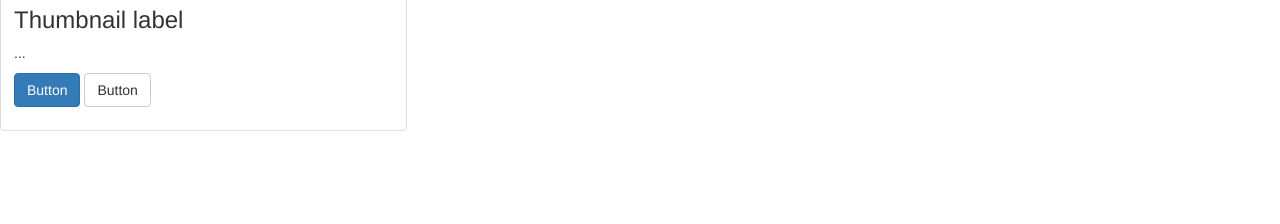
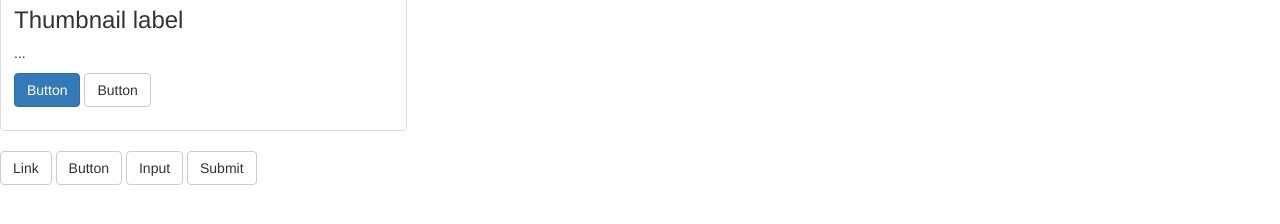
Before and after one commit to justincalderon/overwatch, a plain HTML site: page index.html in a window 1280 px wide. Shown: the part 516-740 px from the top of the page. Drawn offline with Linux system fonts and the light colour scheme.

Commit message:
Added buttons

```diff
--- a/index.html
+++ b/index.html
@@ -111,5 +111,10 @@
   </div>
 </div>
 
+<a class="btn btn-default" href="#" role="button">Link</a>
+<button class="btn btn-default" type="submit">Button</button>
+<input class="btn btn-default" type="button" value="Input">
+<input class="btn btn-default" type="submit" value="Submit">
+
   </body>
 </html>
```
